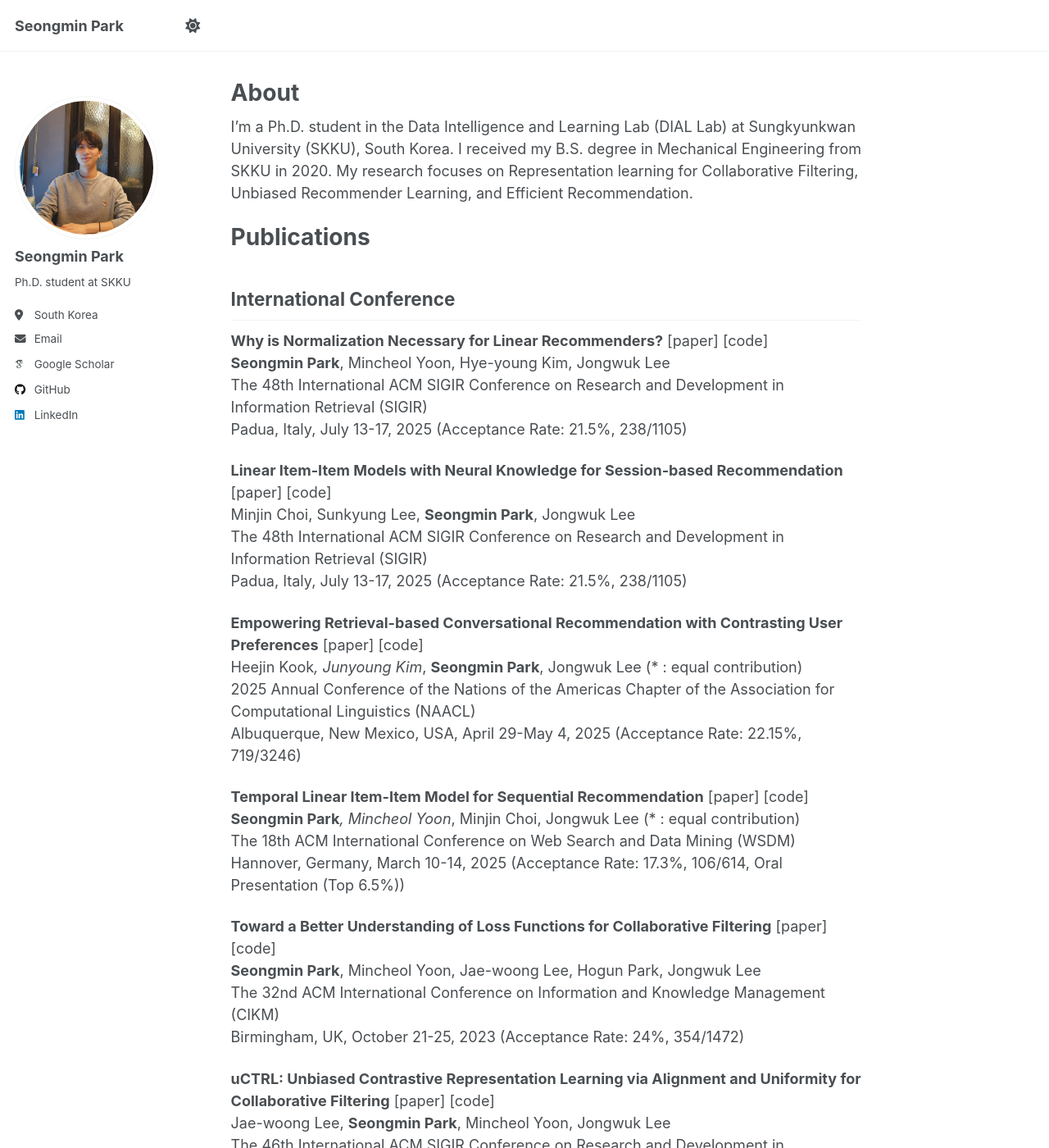
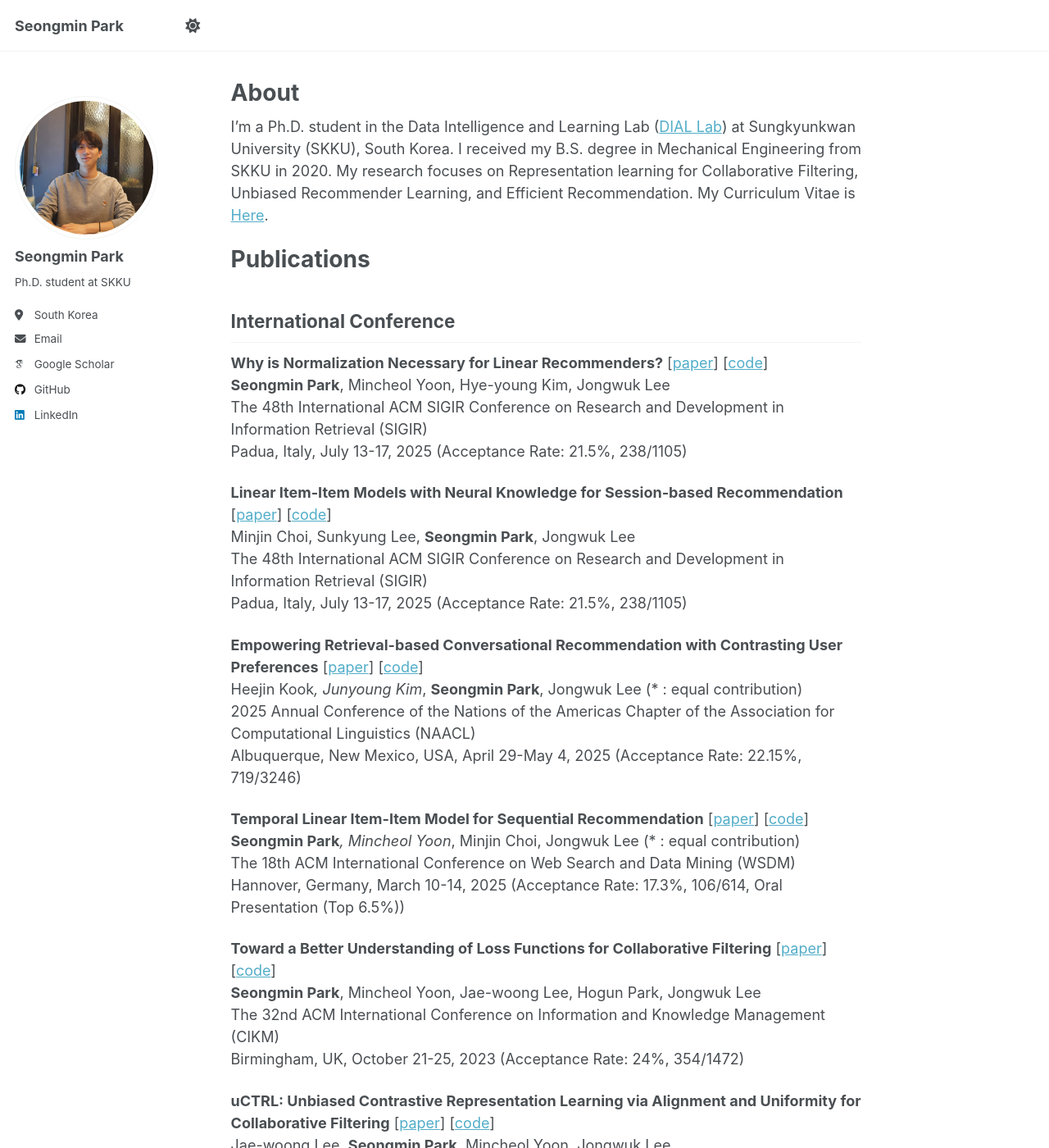
Before and after one commit to psm1206/psm1206.github.io, a Jekyll site: the page built from _pages/about.md, in a window 1280 px wide and 1400 px high. Shown: the whole window at 82% size. Built offline with Jekyll 4.4.1, drawn with Linux system fonts in a browser that asks for light colours; some web fonts are replaced; a script that is not in the unit is left out; some of the changed text lies outside the part shown.

Commit message:
Add link for paper and codes of publications

```diff
--- a/_pages/about.md
+++ b/_pages/about.md
@@ -7,52 +7,52 @@ redirect_from:
   - /about.html
 ---
 
-I'm a Ph.D. student in the Data Intelligence and Learning Lab (DIAL Lab) at Sungkyunkwan University (SKKU), South Korea. I received my B.S. degree in Mechanical Engineering from SKKU in 2020.
-My research focuses on Representation learning for Collaborative Filtering, Unbiased Recommender Learning, and Efficient Recommendation.
+I'm a Ph.D. student in the Data Intelligence and Learning Lab ([DIAL Lab](https://dial.skku.edu/)) at Sungkyunkwan University (SKKU), South Korea. I received my B.S. degree in Mechanical Engineering from SKKU in 2020.
+My research focuses on Representation learning for Collaborative Filtering, Unbiased Recommender Learning, and Efficient Recommendation. My Curriculum Vitae is [Here](https://drive.google.com/file/d/11kbKMCKhrXcM2FQbfn7-_uPet-62jPyO/view?usp=sharing).
 
 # Publications
 ## International Conference
-**Why is Normalization Necessary for Linear Recommenders?** [paper] [code] <br>
+**Why is Normalization Necessary for Linear Recommenders?** [[paper](https://arxiv.org/abs/2504.05805)] [[code](https://github.com/psm1206/DAN)] <br>
 **Seongmin Park**, Mincheol Yoon, Hye-young Kim, Jongwuk Lee <br>
 The 48th International ACM SIGIR Conference on Research and Development in Information Retrieval (SIGIR) <br>
 Padua, Italy, July 13-17, 2025 (Acceptance Rate: 21.5%, 238/1105)
 
-**Linear Item-Item Models with Neural Knowledge for Session-based Recommendation** [paper] [code] <br>
+**Linear Item-Item Models with Neural Knowledge for Session-based Recommendation** [[paper](https://arxiv.org/abs/2504.15057)] [[code](https://github.com/jin530/LINK)] <br>
 Minjin Choi, Sunkyung Lee, **Seongmin Park**, Jongwuk Lee <br>
 The 48th International ACM SIGIR Conference on Research and Development in Information Retrieval (SIGIR) <br>
 Padua, Italy, July 13-17, 2025 (Acceptance Rate: 21.5%, 238/1105)
 
-**Empowering Retrieval-based Conversational Recommendation with Contrasting User Preferences** [paper] [code] <br>
+**Empowering Retrieval-based Conversational Recommendation with Contrasting User Preferences** [[paper](https://arxiv.org/abs/2503.22005)] [[code](https://github.com/kookeej/CORAL)] <br>
 Heejin Kook*, Junyoung Kim*, **Seongmin Park**, Jongwuk Lee (* : equal contribution) <br>
 2025 Annual Conference of the Nations of the Americas Chapter of the Association for Computational Linguistics (NAACL) <br>
 Albuquerque, New Mexico, USA, April 29-May 4, 2025 (Acceptance Rate: 22.15%, 719/3246)
 
-**Temporal Linear Item-Item Model for Sequential Recommendation** [paper] [code] <br>
+**Temporal Linear Item-Item Model for Sequential Recommendation** [[paper](https://arxiv.org/abs/2412.07382)] [[code](https://github.com/psm1206/TALE)] <br>
 **Seongmin Park***, Mincheol Yoon*, Minjin Choi, Jongwuk Lee (* : equal contribution) <br>
 The 18th ACM International Conference on Web Search and Data Mining (WSDM) <br>
 Hannover, Germany, March 10-14, 2025 (Acceptance Rate: 17.3%, 106/614, Oral Presentation (Top 6.5%))
 
-**Toward a Better Understanding of Loss Functions for Collaborative Filtering** [paper] [code] <br>
+**Toward a Better Understanding of Loss Functions for Collaborative Filtering** [[paper](https://arxiv.org/abs/2308.06091)] [[code](https://github.com/psm1206/MAWU)] <br>
 **Seongmin Park**, Mincheol Yoon, Jae-woong Lee, Hogun Park, Jongwuk Lee <br>
 The 32nd ACM International Conference on Information and Knowledge Management (CIKM) <br>
 Birmingham, UK, October 21-25, 2023 (Acceptance Rate: 24%, 354/1472)
 
-**uCTRL: Unbiased Contrastive Representation Learning via Alignment and Uniformity for Collaborative Filtering** [paper] [code] <br>
+**uCTRL: Unbiased Contrastive Representation Learning via Alignment and Uniformity for Collaborative Filtering** [[paper](https://dl.acm.org/doi/10.1145/3539618.3592076)] [[code](https://github.com/Jaewoong-Lee/sigir_2023_uCTRL)] <br>
 Jae-woong Lee, **Seongmin Park**, Mincheol Yoon, Jongwuk Lee <br>
 The 46th International ACM SIGIR Conference on Research and Development in Information Retrieval (SIGIR, short paper) <br>
 Taipei, Taiwan, July 23-27, 2023 (Acceptance Rate: 25.12%, 154/613)
 
-**Bilateral Self-unbiased Learning from Biased Implicit Feedback** [paper] [code] <br>
+**Bilateral Self-unbiased Learning from Biased Implicit Feedback** [[paper](https://dl.acm.org/doi/abs/10.1145/3477495.3531946)] [[code](https://github.com/Jaewoong-Lee/sigir_2022_BISER)] <br>
 Jae-woong Lee, **Seongmin Park**, Joonseok Lee, Jongwuk Lee <br>
 The 45th International ACM SIGIR Conference on Research and Development in Information Retrieval (SIGIR) <br>
 Madrid, Spain, July 11-15, 2022 (Acceptance Rate: 20%, 161/794)
 
-**Dual Unbiased Recommender Learning for Implicit Feedback** [paper] [code] <br>
+**Dual Unbiased Recommender Learning for Implicit Feedback** [[paper](https://dl.acm.org/doi/10.1145/3404835.3463118)] [[code](https://github.com/Jaewoong-Lee/sigir_2021_unbiased_recsys)] <br>
 Jae-woong Lee, **Seongmin Park**, Jongwuk Lee <br>
 The 44th International ACM SIGIR Conference on Research and Development in Information Retrieval (SIGIR, short paper) <br>
 Online (Virtual Event), July 11-15, 2021 (Acceptance Rate: 27.6%, 145/526)
 
 ## Domestic Conference and Journal
-사고 연쇄 프롬프팅을 통한 거대 언어 모델의 영화 도메인에 대한 지식 평가 및 분석 [paper]
-나정우*, 국희진*, **박성민**, 문재완, 이종욱 (* : equal contribution)
+사고 연쇄 프롬프팅을 통한 거대 언어 모델의 영화 도메인에 대한 지식 평가 및 분석 [[paper](https://www.dbpia.co.kr/journal/articleDetail?nodeId=NODE11488244)] <br>
+나정우*, 국희진*, **박성민**, 문재완, 이종욱 (* : equal contribution) <br>
 한국정보과학회 학술발표논문집, Jun 2022
```
